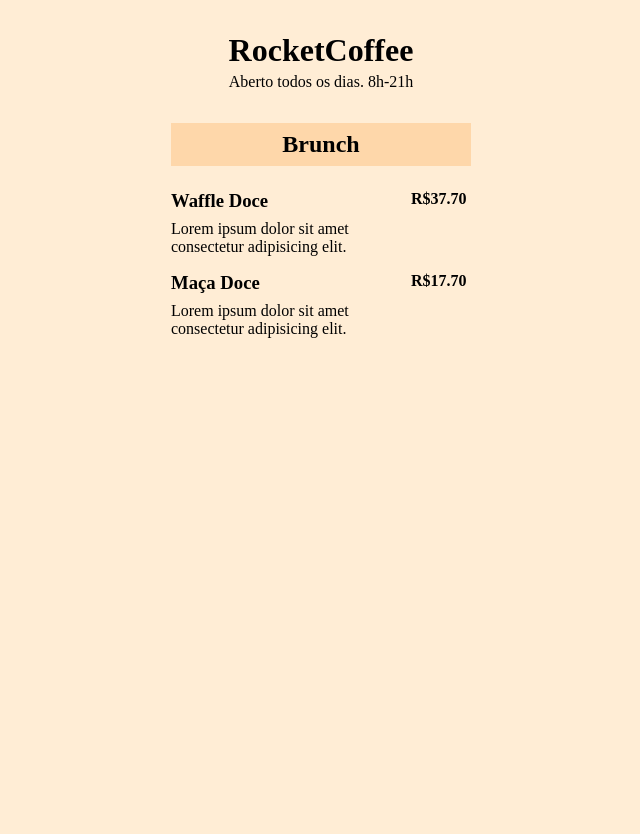
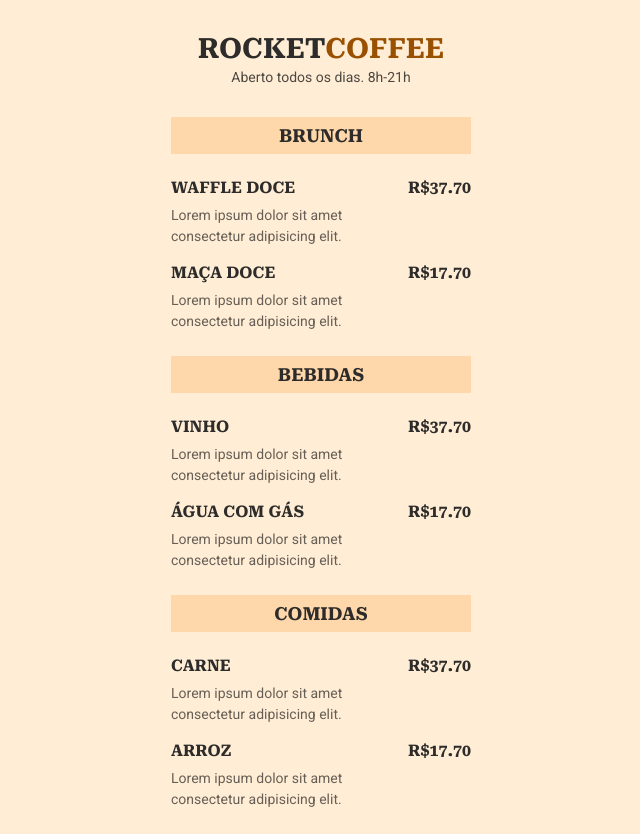
Before and after one commit to Diogovx/Rocket-Coffe, a plain HTML site: page index.html in a window 1280 px wide. Shown: the whole page, without its empty margins (319-959 px from the left). Before the commit the page ends 800 px from the top, so only its background shows below. Drawn offline with Linux system fonts and the light colour scheme.

Commit message:
Terceiro commit
Adição de mais conteúdo e do Readme

```diff
--- a/css/main.css
+++ b/css/main.css
@@ -1,3 +1,4 @@
+/* GLOBAL */
 * {
   margin: 0;
   padding: 0;
@@ -5,10 +6,18 @@
 
 body {
   background-color: #FFEDD5; /* hex: 0-F */
+  font-family: 'Roboto', sans-serif;
 }
 
 ul {
   list-style: none;
+}
+
+/* FONTS */
+h1, h2, h3, .price {
+  font-family: 'Roboto Serif', serif;
+  text-transform: uppercase;
+  color: #2D2C2A;
 }
 
 /* HEADER */
@@ -25,10 +34,19 @@
 
 header h1 {
   margin-bottom: 4px;
+  font-size: 28px;
+  line-height: 33px;
 }
 
 header h1 span {
   color: #995000;
+}
+
+header p {
+  font-size: 14px;
+  line-height: 16px;
+
+  color: rgba(0, 0, 0, 0.7);
 }
 
 /* SECTION */
@@ -42,6 +60,7 @@
   text-align: center;
 
   margin-bottom: 24px;
+  font-size: 18px;
 }
 
 /* LISTA */
@@ -56,4 +75,12 @@
 
 .details h3 {
   margin-bottom: 8px;
+  font-size: 16px;
+  line-height: 19px;
 }
+
+.details p {
+  color: rgba(0, 0, 0, 0.6);
+  font-size: 14px;
+  line-height: 21px;
+}
--- a/index.html
+++ b/index.html
@@ -4,13 +4,18 @@
     <meta charset="UTF-8">
     <meta http-equiv="X-UA-Compatible" content="IE=edge">
     <meta name="viewport" content="width=device-width, initial-scale=1.0">
+
+    <link rel="preconnect" href="https://fonts.googleapis.com">
+    <link rel="preconnect" href="https://fonts.gstatic.com" crossorigin>
+    <link href="https://fonts.googleapis.com/css2?family=Roboto&family=Roboto+Serif:opsz,wght@8..144,700&display=swap" rel="stylesheet">
+
     <link rel="stylesheet" href="css/main.css">
     <title>Rocket Coffe</title>
 </head>
 <body>
 
   <header>
-        <h1>RocketCoffee</h1>
+    <h1>Rocket<span>Coffee</span></h1>
     <p>Aberto todos os dias. 8h-21h</p>
   </header>
 
@@ -47,6 +52,73 @@
     </ul>
   </section>
 
+  <section>
+    <h2>Bebidas</h2>
+
+    <ul>
+      <li>
+        <div class="details">
+          <h3>Vinho</h3>
+          <p class="description">
+            Lorem ipsum dolor sit amet consectetur adipisicing elit.
+          </p>
+        </div>
+
+        <strong class="price">
+          R$37.70
+        </strong>
+      </li>
+
+      <li>
+        <div class="details">
+          <h3>Água com gás</h3>
+          <p class="description">
+            Lorem ipsum dolor sit amet consectetur adipisicing elit.
+          </p>
+        </div>
+
+        <strong class="price">
+          R$17.70
+        </strong>
+      </li>
+
+    </ul>
+  </section>
+
+
+  <section>
+    <h2>Comidas</h2>
+
+    <ul>
+      <li>
+        <div class="details">
+          <h3>Carne</h3>
+          <p class="description">
+            Lorem ipsum dolor sit amet consectetur adipisicing elit.
+          </p>
+        </div>
+
+        <strong class="price">
+          R$37.70
+        </strong>
+      </li>
+
+      <li>
+        <div class="details">
+          <h3>Arroz</h3>
+          <p class="description">
+            Lorem ipsum dolor sit amet consectetur adipisicing elit.
+          </p>
+        </div>
+
+        <strong class="price">
+          R$17.70
+        </strong>
+      </li>
+
+    </ul>
+  </section>
+
 
 </body>
 </html>
```
Also changed, not shown: img/Screenshot_1.png (added), img/frame.png (added), 1 other file. Lines whose indentation alone changed are shown as unchanged.
